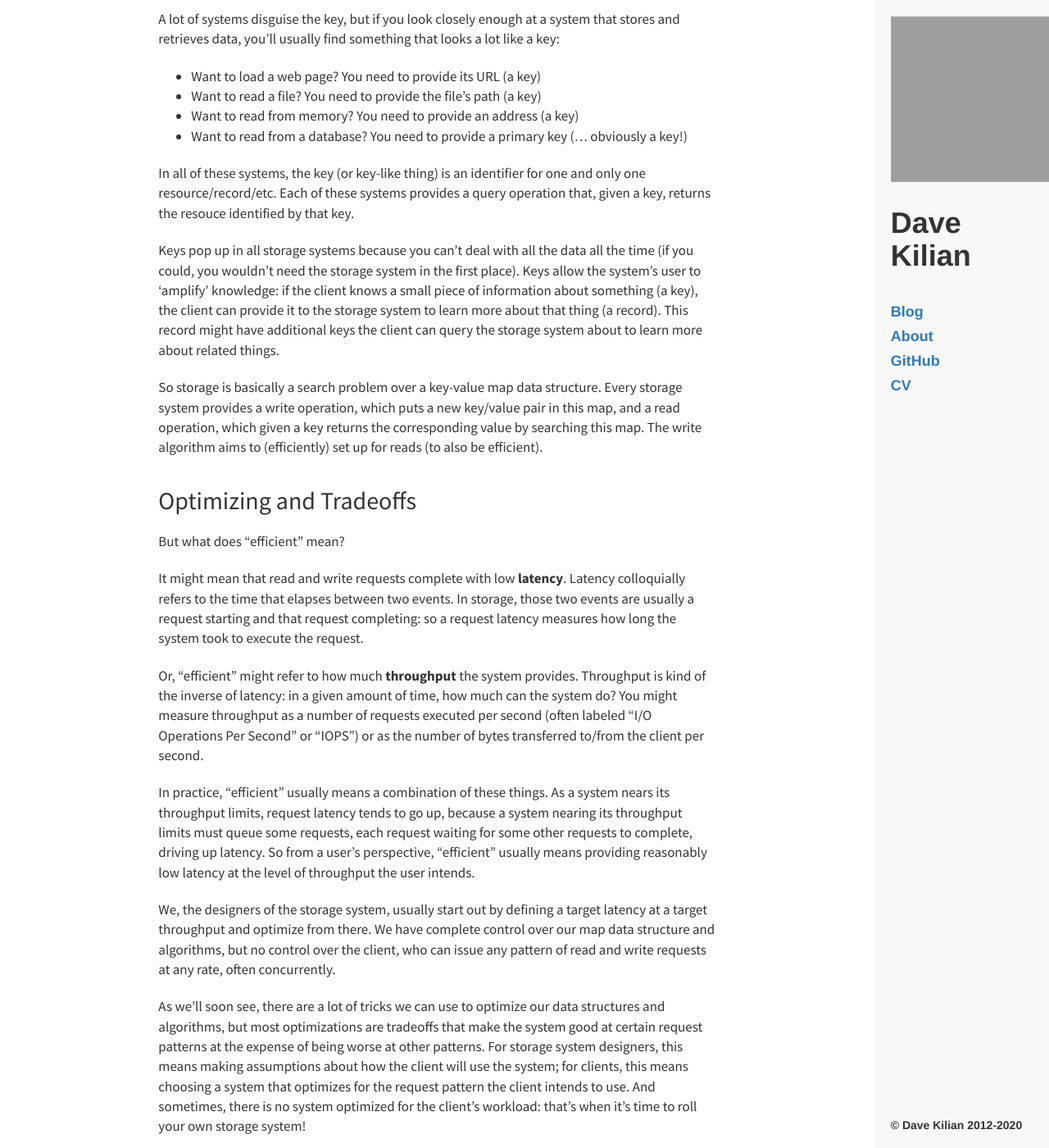
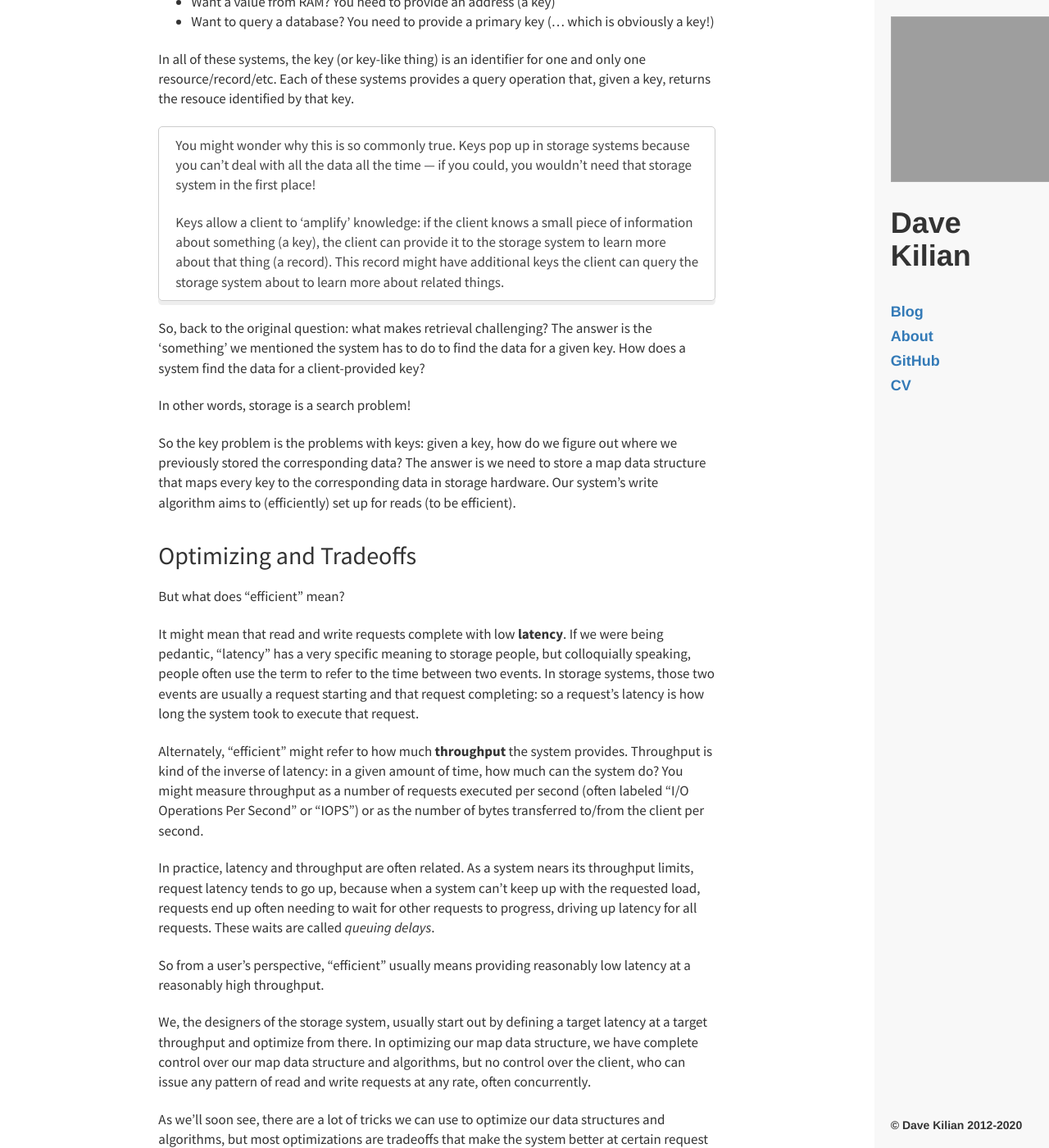
Before and after one commit to davekilian/davekilian.github.com, a Jekyll site: the page built from _posts/2020-01-20-storage-indexing.markdown, in a window 1280 px wide and 1400 px high, scrolled down 1100 px. Shown: the whole window at 82% size. Built offline with Jekyll 4.4.1, drawn with Linux system fonts in a browser that asks for light colours; nearby versions of some CDN libraries; some of the changed text lies outside the part shown; grey boxes are pictures that could not be loaded.

Commit message:
drafting

```diff
--- a/_posts/2020-01-20-storage-indexing.markdown
+++ b/_posts/2020-01-20-storage-indexing.markdown
@@ -5,54 +5,62 @@
 draft: true
 ---
 
-*Never roll your own database* is good advice, but one downside of telling people never to roll their own storage systems is people coming to think they shouldn't roll their own because they can't &mdash; that there must be something mysterious and arcane about building these systems that only a few select individuals could ever hope to build one.
+*Never roll your own database* is good advice, but never let that convince you that you *can't* roll your own! Databases, file systems and the like are designed by engineers just like you and me, using concepts you've probably already learned in an introductory class on data structures and algorithms. If you have a grasp of these basic concepts, you're already well on your way to knowing how to build one of these systems on your own.
 
-Lucky for us, that's not true!
+The reason people tell you not to roll your own database, file system, etc mostly boils down to time: a common rule of thumb is that is takes 10 years to stabilize a file system or database to the point of being near-optimally fast and also bug-free. Most of those 10 years will be spent on low-level implementation concerns, primarily dealing with multithreading being hard.
 
-Databases, file systems and the like are designed by engineers just like you and me, using concepts you've probably already learned in a college-level introductory course on data structures and algorithms. My goal with this blog is to convince you of this by showing you the basic chain of reasoning that leads you to more or less the state of the art in databases, file systems and so on.
-
-If these systems are simple enough we can cover them in a blog post, you might ask, why not roll your own The main answer is time: a common rule of thumb is that is takes 10 years to stabilize a file system or database such that it's optimally fast and also bug-free. But the hard part isn't so much the high level design as the low-level implementation; mostly what makes storage hard is that multithreading is hard.
+But the high level design of these systems is comparatively easy. My goal with this article is to walk you down the line of reasoning that leads you close to the state of the art in databases, file systems and so on. All you'll need is some familiarity basic data structures like hash tables and binary trees.
 
 So, let's design some storage systems!
 
 ## The Key Problem
 
-Beware: the title of this section is a (dumb) pun.
+What do you think is the main challenge of designing a storage system?
 
-Ironically, the hard part about designing a sotrage system isn't storing data; hardware does a pretty fine job of that already, and in software, our main job is to funnel the data to the hardware and not get in the way.
+Hint: it's (ironically) not the part where you actually store the data. That's pretty easy from a software standpoint: hardware does a pretty fine job of storing data, and as software developers we mostly just need to funnel the data to the hardware and not get in the way.
 
-The hard part is retrieval &mdash; getting the data out of hardware is just about as easy as getting the data into hardware in the first places, but first *finding* the data the user asked for is hard.
+Other than storing data, there's really only one other thing a storage system has to do &mdash; retrieve data &mdash; so the main challenge must lie somewhere in there. Let's take a closer look at retrieval.
 
-In other words, storage is a search problem.
+In pretty much every storage system that has ever existed, all stored data is identified by some sort of key: the client presents a key to the storage system, the system does 'something' to figure out where in hardware the data is being stored, and the system asks the hardware to retrieve the data so it can be returned to a client.
 
-In pretty much every storage system that has ever existed, all stored data is identified by some sort of key: the client presents a key to the storage system, the storage system does 'something' to figure out where in hardware the data is being stored, and the data asks the hardware to retrieve the data so it can be returned to a client. The 'something' is essentially a search over a key/value mapping.
-
-A lot of systems disguise the key, but if you look closely enough at a system that stores and retrieves data, you'll usually find something that looks a lot like a key:
+A lot of systems disguise the key, but if you look closely enough at a system that retrieves data, you'll usually find something that looks an awful lot like a key:
 
 * Want to load a web page? You need to provide its URL (a key)
 * Want to read a file? You need to provide the file's path (a key)
-* Want to read from memory? You need to provide an address (a key)
-* Want to read from a database? You need to provide a primary key (... obviously a key!)
+* Want a value from RAM? You need to provide an address (a key)
+* Want to query a database? You need to provide a primary key (... which is obviously a key!)
 
 In all of these systems, the key (or key-like thing) is an identifier for one and only one resource/record/etc. Each of these systems provides a query operation that, given a key, returns the resouce identified by that key.
 
-Keys pop up in all storage systems because you can't deal with all the data all the time (if you could, you wouldn't need the storage system in the first place). Keys allow the system's user to 'amplify' knowledge: if the client knows a small piece of information about something (a key), the client can provide it to the storage system to learn more about that thing (a record). This record might have additional keys the client can query the storage system about to learn more about related things.
+> You might wonder why this is so commonly true. Keys pop up in storage systems because you can't deal with all the data all the time &mdash; if you could, you wouldn't need that storage system in the first place!
+>
+> Keys allow a client to 'amplify' knowledge: if the client knows a small piece of information about something (a key), the client can provide it to the storage system to learn more about that thing (a record). This record might have additional keys the client can query the storage system about to learn more about related things.
 
-So storage is basically a search problem over a key-value map data structure. Every storage system provides a write operation, which puts a new key/value pair in this map, and a read operation, which given a key returns the corresponding value by searching this map. The write algorithm aims to (efficiently) set up for reads (to also be efficient).
+So, back to the original question: what makes retrieval challenging? The answer is the 'something' we mentioned the system has to do to find the data for a given key. How does a system find the data for a client-provided key?
+
+In other words, storage is a search problem!
+
+So the key problem is the problems with keys: given a key, how do we figure out where we previously stored the corresponding data? The answer is we need to store a map data structure that maps every key to the corresponding data in storage hardware. Our system's write algorithm aims to (efficiently) set up for reads (to be efficient).
 
 ## Optimizing and Tradeoffs
 
 But what does "efficient" mean?
 
-It might mean that read and write requests complete with low **latency**. Latency colloquially refers to the time that elapses between two events. In storage, those two events are usually a request starting and that request completing: so a request latency measures how long the system took to execute the request.
+It might mean that read and write requests complete with low **latency**. If we were being pedantic, "latency" has a very specific meaning to storage people, but colloquially speaking, people often use the term to refer to the time between two events. In storage systems, those two events are usually a request starting and that request completing: so a request's latency is how long the system took to execute that request.
 
-Or, "efficient" might refer to how much **throughput** the system provides. Throughput is kind of the inverse of latency: in a given amount of time, how much can the system do? You might measure throughput as a number of requests executed per second (often labeled "I/O Operations Per Second" or "IOPS") or as the number of bytes transferred to/from the client per second.
+Alternately, "efficient" might refer to how much **throughput** the system provides. Throughput is kind of the inverse of latency: in a given amount of time, how much can the system do? You might measure throughput as a number of requests executed per second (often labeled "I/O Operations Per Second" or "IOPS") or as the number of bytes transferred to/from the client per second.
 
-In practice, "efficient" usually means a combination of these things. As a system nears its throughput limits, request latency tends to go up, because a system nearing its throughput limits must queue some requests, each request waiting for some other requests to complete, driving up latency. So from a user's perspective, "efficient" usually means providing reasonably low latency at the level of throughput the user intends.
+In practice, latency and throughput are often related. As a system nears its throughput limits, request latency tends to go up, because when a system can't keep up with the requested load, requests end up often needing to wait for other requests to progress, driving up latency for all requests. These waits are called *queuing delays*.
 
-We, the designers of the storage system, usually start out by defining a target latency at a target throughput and optimize from there. We have complete control over our map data structure and algorithms, but no control over the client, who can issue any pattern of read and write requests at any rate, often concurrently.
+So from a user's perspective, "efficient" usually means providing reasonably low latency at a reasonably high throughput.
 
-As we'll soon see, there are a lot of tricks we can use to optimize our data structures and algorithms, but most optimizations are tradeoffs that make the system good at certain request patterns at the expense of being worse at other patterns. For storage system designers, this means making assumptions about how the client will use the system; for clients, this means choosing a system that optimizes for the request pattern the client intends to use. And sometimes, there is no system optimized for the client's workload: that's when it's time to roll your own storage system!
+We, the designers of the storage system, usually start out by defining a target latency at a target throughput and optimize from there. In optimizing our map data structure, we have complete control over our map data structure and algorithms, but no control over the client, who can issue any pattern of read and write requests at any rate, often concurrently.
+
+As we'll soon see, there are a lot of tricks we can use to optimize our data structures and algorithms, but most optimizations are tradeoffs that make the system better at certain request patterns at the expense of being worse at other patterns. That has a couple of important ramifications:
+
+As storage system designers, we need to make assumptions about what kinds of request patterns clients will use the system for, so we can make tradeoffs that improve the common case while making the system worse at things that happen rarely or never.
+
+As users of storage systems, we need to select a system that is optimized for the request patterns we intend to use. On rare occasions, we might find there is no system optimized for our intended workload: that's when it's time to put on our system designer hats and roll our own!
 
 ## Map Data Strutures
 
```
